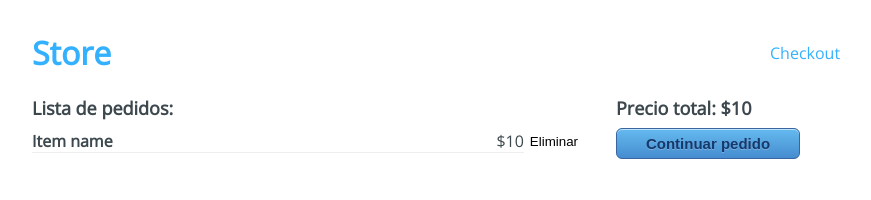
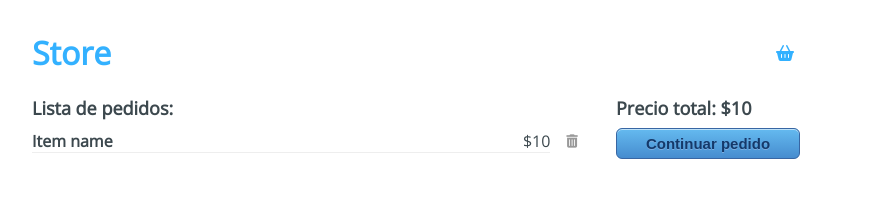
Before and after one commit to IvanGonzalez10/StoreHooks, a React (Create React App) app: page /checkout in a window 1280 px wide. Shown: the top 200 px of the page, without its empty margins (224-1095 px from the left). Built offline with nearby package versions, Linux system fonts and the light colour scheme.

Commit message:
adding icons

```diff
--- a/public/index.html
+++ b/public/index.html
@@ -3,7 +3,8 @@
   <head>
     <meta charset="utf-8" />
     <meta name="viewport" content="width=device-width, initial-scale=1" />
-    <title>React App</title>
+    <title>Store</title>
+    <script src="https://kit.fontawesome.com/473d269aa9.js" crossorigin="anonymous"></script>
   </head>
   <body>
     <noscript>You need to enable JavaScript to run this app.</noscript>
--- a/src/components/Checkout.jsx
+++ b/src/components/Checkout.jsx
@@ -12,7 +12,7 @@ export const Checkout = () => {
             <h4>Item name</h4>
             <span>$10</span>
           </div>
-          <button type="button">Eliminar</button>
+          <button type="button"><i className='fas fa-trash-alt'></i></button>
         </div>
       </div>
       <div className="checkout-sidebar">
--- a/src/components/Header.jsx
+++ b/src/components/Header.jsx
@@ -11,7 +11,9 @@ export const Header = () => {
         </Link>
         </h1>
       <div className="header-checkout">
-        <Link to="/checkout">Checkout</Link>
+        <Link to="/checkout">
+          <i className='fas fa-shopping-basket'></i>
+        </Link>
       </div>
     </div>
   );
```
